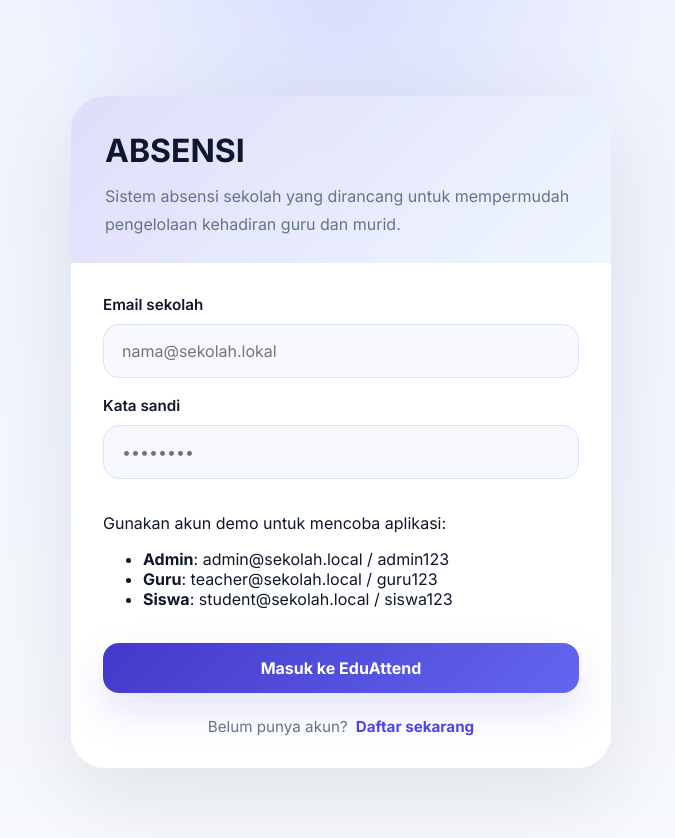
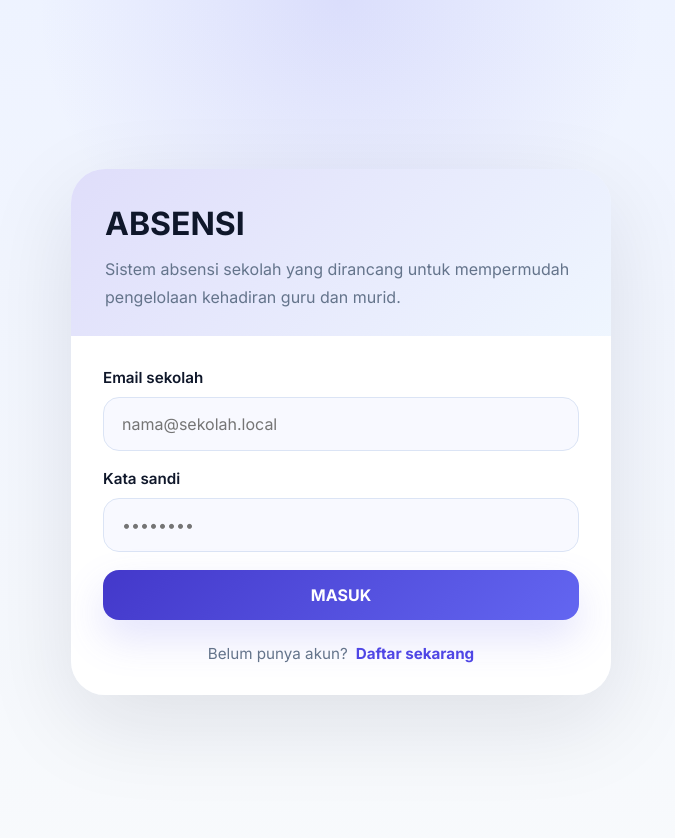
Before and after one commit to ziyadmapelcoding2-design/web-absensi, a React (Vite) app in the folder frontend/: page / in a window 1280 px wide. Shown: the top 838 px of the page, without its empty margins (299-974 px from the left). Built offline with nearby package versions, Linux system fonts and the light colour scheme; no server answers.

Commit message:
disuruh kawan

```diff
--- a/frontend/src/pages/LoginPage.jsx
+++ b/frontend/src/pages/LoginPage.jsx
@@ -48,7 +48,7 @@ function LoginPage({ onLogin, theme, onThemeToggle }) {
               <input
                 id="email"
                 type="email"
-                placeholder="nama@sekolah.lokal"
+                placeholder="nama@sekolah.local"
                 value={email}
                 onChange={(e) => setEmail(e.target.value)}
                 required
@@ -67,18 +67,9 @@ function LoginPage({ onLogin, theme, onThemeToggle }) {
               />
             </div>
 
-            <div className="demo-credentials">
-              <p>Gunakan akun demo untuk mencoba aplikasi:</p>
-              <ul>
-                <li><strong>Admin</strong>: admin@sekolah.local / admin123</li>
-                <li><strong>Guru</strong>: teacher@sekolah.local / guru123</li>
-                <li><strong>Siswa</strong>: student@sekolah.local / siswa123</li>
-              </ul>
-            </div>
-
             {error && <div className="alert">{error}</div>}
             <button className="btn btn-primary" type="submit" disabled={loading}>
-              {loading ? 'Memproses...' : 'Masuk ke EduAttend'}
+              {loading ? 'Memproses...' : 'MASUK'}
             </button>
           </form>
 
```
Also changed, not shown: 1 other file (tests, documents, lock files or other folders).
